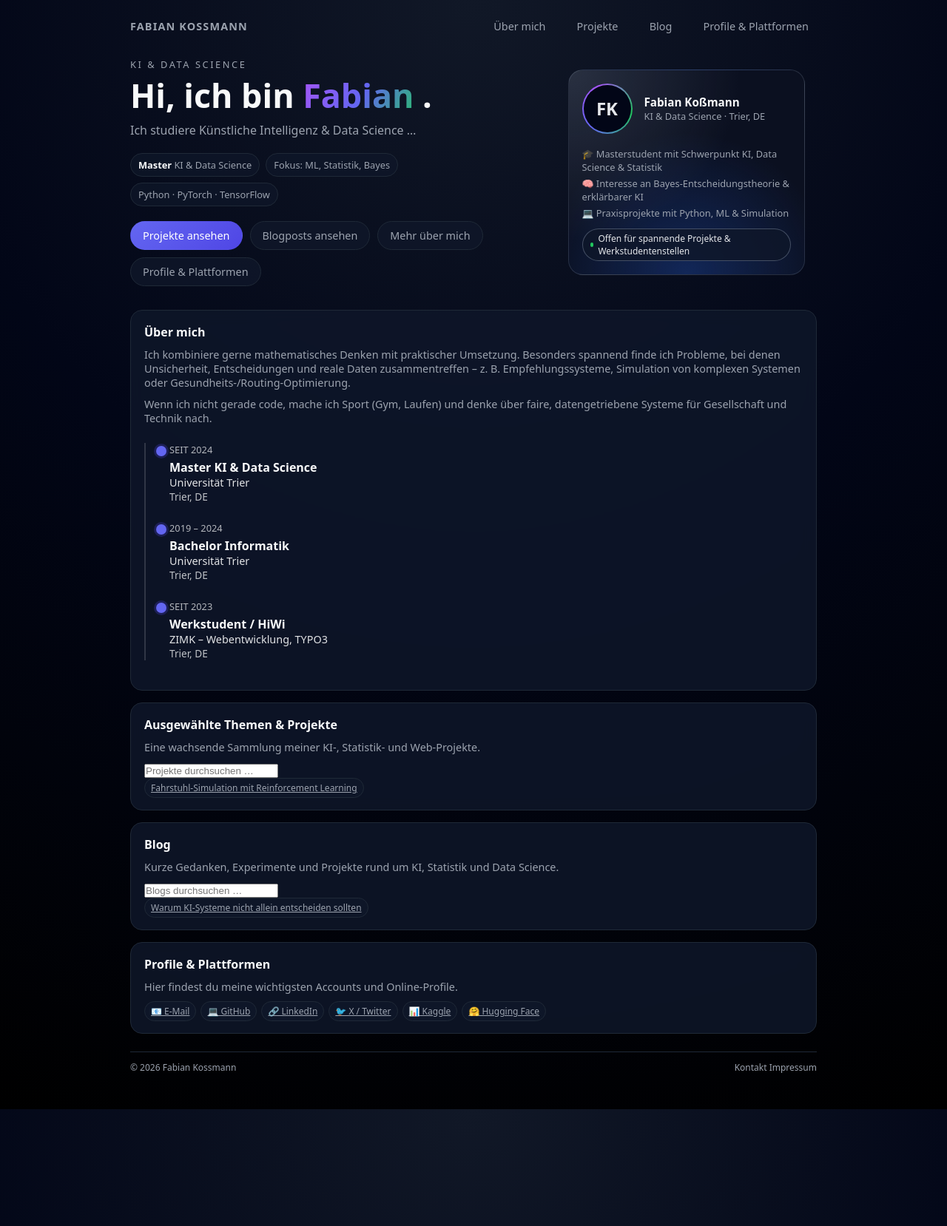
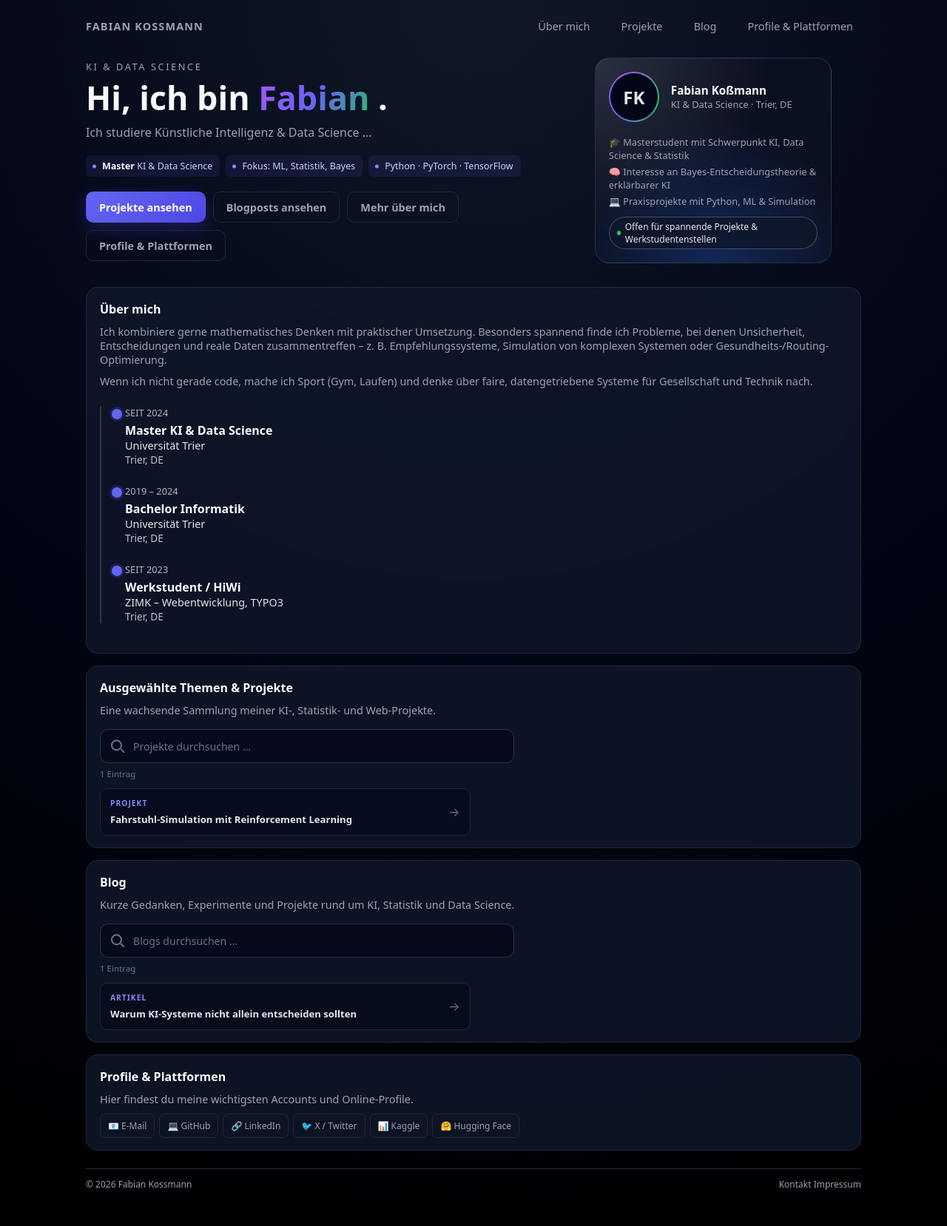
Before and after one commit to kossmanf/fabians-website, a Jekyll site: the page built from index.md, in a window 1280 px wide. Shown: the whole page at 74% size. Built offline with Jekyll 4.4.1, drawn with Linux system fonts in a browser that asks for light colours; before the commit the page ends 1500 px from its top, so only the background shows below that.

Commit message:
Design und Suchfunktion überarbeitet

```diff
--- a/_layouts/default.html
+++ b/_layouts/default.html
@@ -179,23 +179,29 @@
                     <p>{{ projects.intro }}</p>
                 {% endif %}
 
-                <div class="search-wrapper">
+                <div class="search-wrapper" role="search">
+                    <span class="search-icon" aria-hidden="true"></span>
                     <input
                         type="search"
                         id="project-search"
                         class="search-input"
                         placeholder="Projekte durchsuchen …"
                         aria-label="Projekte durchsuchen">
+                    <button class="search-clear" type="button" aria-label="Projektsuche leeren" hidden>×</button>
                 </div>
+                <div class="search-meta" aria-live="polite"></div>
 
-                <div class="tags">
+                <div class="tags result-list">
                     {% assign project_pages = site.pages | where: "layout", "project" %}
                     {% for project in project_pages %}
                         <a class="tag tag-project" href="{{ project.url | relative_url }}">
-                            {{ project.title }}
+                            <span class="result-type">Projekt</span>
+                            <span class="result-title">{{ project.title }}</span>
+                            <span class="result-arrow" aria-hidden="true">→</span>
                         </a>
                     {% endfor %}
                 </div>
+                <p class="search-empty" hidden>Kein passendes Projekt gefunden.</p>
             </section>
 
             <!-- BLOG -->
@@ -206,23 +212,29 @@
                     <p>{{ blog.intro }}</p>
                 {% endif %}
 
-                <div class="search-wrapper">
+                <div class="search-wrapper" role="search">
+                    <span class="search-icon" aria-hidden="true"></span>
                     <input
                         type="search"
                         id="blog-search"
                         class="search-input"
                         placeholder="Blogs durchsuchen …"
                         aria-label="Blogs durchsuchen">
+                    <button class="search-clear" type="button" aria-label="Blogsuche leeren" hidden>×</button>
                 </div>
+                <div class="search-meta" aria-live="polite"></div>
 
-                <div class="tags">
+                <div class="tags result-list">
                     {% assign blog_posts = site.pages | where: "layout", "blog" %}
                     {% for post in blog_posts %}
                         <a class="tag tag-blog" href="{{ post.url | relative_url }}">
-                            {{ post.title }}
+                            <span class="result-type">Artikel</span>
+                            <span class="result-title">{{ post.title }}</span>
+                            <span class="result-arrow" aria-hidden="true">→</span>
                         </a>
                     {% endfor %}
                 </div>
+                <p class="search-empty" hidden>Kein passender Blogbeitrag gefunden.</p>
             </section>
 
             <!-- PLATFORMS -->
--- a/assets/css/style.css
+++ b/assets/css/style.css
@@ -22,7 +22,7 @@
 }
 
 .page {
-  max-width: 960px;
+  max-width: 1080px;
   margin: 0 auto;
   padding: 24px 16px 48px;
 }
@@ -121,12 +121,25 @@
 }
 
 .badge {
-  font-size: 0.8rem;
-  padding: 6px 10px;
-  border-radius: 999px;
-  border: 1px solid var(--border);
-  background: rgba(15,23,42,0.7);
-  color: var(--muted);
+  position: relative;
+  font-size: 0.78rem;
+  padding: 6px 10px 6px 22px;
+  border-radius: 6px;
+  border: 0;
+  background: rgba(99,102,241,0.1);
+  color: #c7d2fe;
+}
+
+.badge::before {
+  content: "";
+  position: absolute;
+  left: 9px;
+  top: 50%;
+  width: 5px;
+  height: 5px;
+  border-radius: 50%;
+  background: #818cf8;
+  transform: translateY(-50%);
 }
 
 .badge strong {
@@ -144,33 +157,40 @@
   align-items: center;
   justify-content: center;
   gap: 6px;
-  padding: 9px 16px;
-  border-radius: 999px;
+  min-height: 42px;
+  padding: 10px 17px;
+  border-radius: 10px;
   border: 1px solid transparent;
   font-size: 0.9rem;
   text-decoration: none;
   cursor: pointer;
+  font-weight: 600;
+  transition: transform 160ms ease, border-color 160ms ease, background 160ms ease, box-shadow 160ms ease;
 }
 
 .btn-primary {
   background: linear-gradient(135deg, #6366f1, #4f46e5);
   color: white;
   border-color: transparent;
+  box-shadow: 0 8px 24px rgba(79,70,229,0.28);
 }
 
 .btn-primary:hover {
   filter: brightness(1.05);
+  transform: translateY(-2px);
 }
 
 .btn-ghost {
   border-color: var(--border);
   color: var(--muted);
-  background: rgba(15,23,42,0.8);
+  background: transparent;
 }
 
 .btn-ghost:hover {
-  border-color: var(--accent-soft);
+  border-color: #6366f1;
   color: var(--text);
+  background: var(--accent-soft);
+  transform: translateY(-2px);
 }
 
 .hero-right {
@@ -291,6 +311,158 @@
   background: rgba(15,23,42,0.9);
   border: 1px solid var(--border);
   color: var(--muted);
+  text-decoration: none;
+}
+
+.search-wrapper {
+  position: relative;
+  max-width: 560px;
+  margin-top: 16px;
+}
+
+.search-icon {
+  position: absolute;
+  z-index: 1;
+  left: 15px;
+  top: 50%;
+  width: 15px;
+  height: 15px;
+  border: 2px solid #64748b;
+  border-radius: 50%;
+  transform: translateY(-58%);
+  pointer-events: none;
+}
+
+.search-icon::after {
+  content: "";
+  position: absolute;
+  width: 7px;
+  height: 2px;
+  right: -6px;
+  bottom: -3px;
+  border-radius: 2px;
+  background: #64748b;
+  transform: rotate(45deg);
+}
+
+.search-input {
+  width: 100%;
+  height: 46px;
+  padding: 0 44px;
+  border: 1px solid #273449;
+  border-radius: 11px;
+  outline: none;
+  background: rgba(2,6,23,0.62);
+  color: var(--text);
+  font: inherit;
+  font-size: 0.88rem;
+  transition: border-color 160ms ease, box-shadow 160ms ease, background 160ms ease;
+}
+
+.search-input::placeholder { color: #64748b; }
+.search-input::-webkit-search-cancel-button { display: none; }
+
+.search-input:focus {
+  border-color: #6366f1;
+  background: rgba(2,6,23,0.9);
+  box-shadow: 0 0 0 3px rgba(99,102,241,0.14);
+}
+
+.search-clear {
+  position: absolute;
+  right: 10px;
+  top: 50%;
+  width: 28px;
+  height: 28px;
+  border: 0;
+  border-radius: 7px;
+  background: rgba(148,163,184,0.12);
+  color: #cbd5e1;
+  font-size: 1.1rem;
+  line-height: 1;
+  cursor: pointer;
+  transform: translateY(-50%);
+}
+
+.search-clear:hover {
+  background: rgba(148,163,184,0.22);
+  color: white;
+}
+
+.search-meta {
+  min-height: 18px;
+  margin: 7px 0 9px;
+  color: #64748b;
+  font-size: 0.72rem;
+}
+
+.result-list {
+  display: grid;
+  grid-template-columns: repeat(2, minmax(0, 1fr));
+  gap: 9px;
+}
+
+.result-list .tag {
+  display: grid;
+  grid-template-columns: 1fr auto;
+  gap: 3px 12px;
+  align-items: center;
+  min-height: 64px;
+  padding: 10px 13px;
+  border-radius: 10px;
+  background: rgba(2,6,23,0.45);
+  transition: border-color 160ms ease, background 160ms ease, transform 160ms ease;
+}
+
+.result-list .tag:hover {
+  border-color: rgba(99,102,241,0.65);
+  background: rgba(99,102,241,0.08);
+  transform: translateY(-1px);
+}
+
+.result-type {
+  color: #818cf8;
+  font-size: 0.64rem;
+  font-weight: 700;
+  letter-spacing: 0.1em;
+  text-transform: uppercase;
+}
+
+.result-title {
+  grid-column: 1;
+  color: #e5e7eb;
+  font-size: 0.82rem;
+  font-weight: 600;
+}
+
+.result-arrow {
+  grid-column: 2;
+  grid-row: 1 / span 2;
+  color: #64748b;
+  font-size: 1rem;
+}
+
+.result-list .tag:hover .result-arrow { color: #a5b4fc; }
+
+.search-empty {
+  margin: 6px 0 0 !important;
+  padding: 13px;
+  border: 1px dashed #273449;
+  border-radius: 10px;
+  text-align: center;
+}
+
+.tag-platform {
+  padding: 7px 10px;
+  border-radius: 7px;
+  background: transparent;
+  transition: color 160ms ease, border-color 160ms ease, background 160ms ease;
+}
+
+.tag-platform:hover {
+  color: var(--text);
+  border-color: #475569;
+  background: rgba(148,163,184,0.08);
 }
 
 footer {
@@ -408,3 +580,25 @@
 .contact-item:hover {
     background: #f5f5f5;
 }
+
+@media (max-width: 620px) {
+  nav {
+    display: flex;
+    margin-left: -10px;
+    overflow-x: auto;
+    width: calc(100% + 20px);
+  }
+
+  nav a {
+    flex: 0 0 auto;
+    margin-left: 0;
+  }
+
+  .hero-actions .btn {
+    flex: 1 1 calc(50% - 10px);
+  }
+
+  .result-list {
+    grid-template-columns: 1fr;
+  }
+}
--- a/assets/js/main.js
+++ b/assets/js/main.js
@@ -4,17 +4,37 @@
     if (!input || !container) return;
 
     var items = container.querySelectorAll('a.tag');
+    var section = input.closest('.section');
+    var clearButton = input.parentElement.querySelector('.search-clear');
+    var resultMeta = section.querySelector('.search-meta');
+    var emptyState = section.querySelector('.search-empty');
 
-    input.addEventListener('input', function (e) {
-        var query = e.target.value.toLowerCase().trim();
-
-        console.log("called");
+    function updateResults() {
+        var query = input.value.toLocaleLowerCase('de').trim();
+        var visibleCount = 0;
 
         items.forEach(function (item) {
-            var text = (item.dataset.search || item.textContent).toLowerCase();
-            item.style.display = text.includes(query) ? '' : 'none';
+            var text = (item.dataset.search || item.textContent).toLocaleLowerCase('de');
+            var isVisible = text.includes(query);
+            item.hidden = !isVisible;
+            if (isVisible) visibleCount += 1;
         });
+
+        clearButton.hidden = query.length === 0;
+        emptyState.hidden = visibleCount !== 0;
+        resultMeta.textContent = query
+            ? visibleCount + ' Treffer'
+            : items.length + (items.length === 1 ? ' Eintrag' : ' Einträge');
+    }
+
+    input.addEventListener('input', updateResults);
+    clearButton.addEventListener('click', function () {
+        input.value = '';
+        input.focus();
+        updateResults();
     });
+
+    updateResults();
 }
 
 document.addEventListener("DOMContentLoaded", function () {
```
